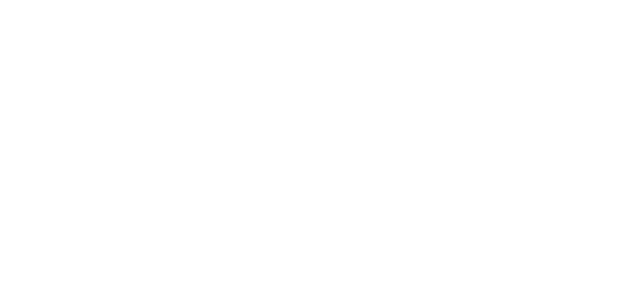
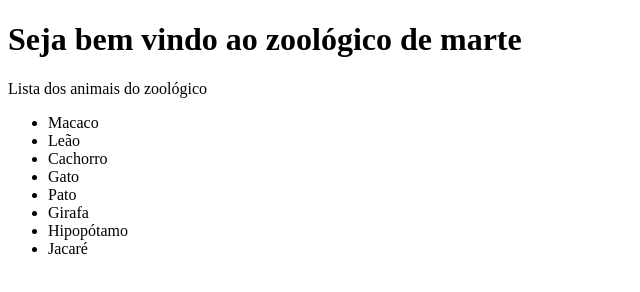
Before and after one commit to agsilvamhm/AulaHtml, a plain HTML site: page index.html in a window 1280 px wide. Shown: the whole page, without its empty margins (0-640 px from the left). Drawn offline with Linux system fonts and the light colour scheme.

Commit message:
Update index.html

```diff
--- a/index.html
+++ b/index.html
@@ -7,6 +7,19 @@
     <title>Título do documento</title>
 </head>
 <body>
-
+    <div>
+        <h1 id="Exibicao">Seja bem vindo ao zoológico de marte</h1>
+        <p>Lista dos animais do zoológico</p>
+        <ul>
+            <li>Macaco</li>
+            <li>Leão</li>
+            <li>Cachorro</li>
+            <li>Gato</li>
+            <li>Pato</li>
+            <li>Girafa</li>
+            <li>Hipopótamo
+            <li>Jacaré</li>
+        </ul>
+    </div>
 </body>
 </html>
```
